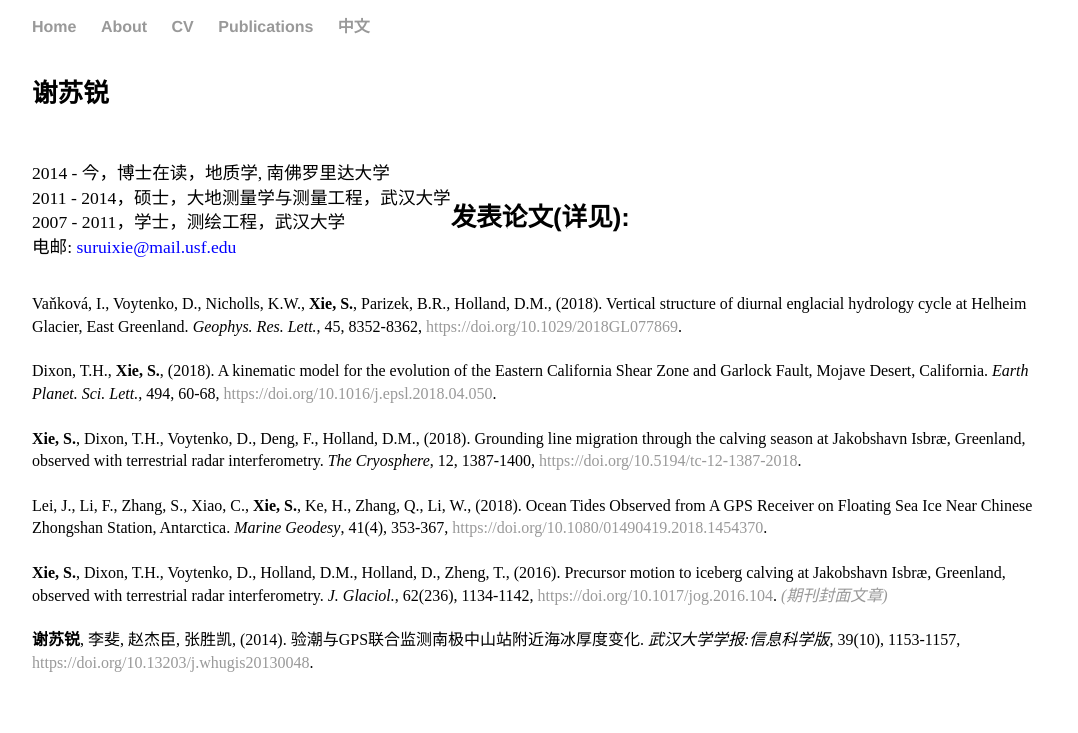
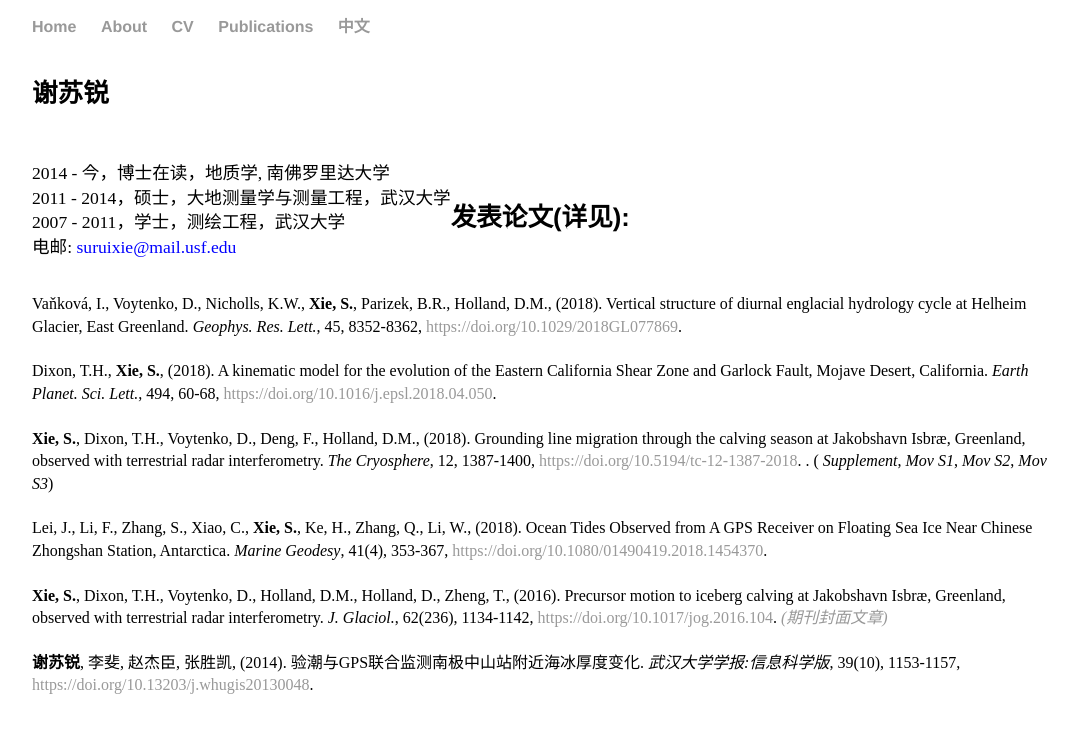
Before and after one commit to suruixie/suruixie.github.io, a Jekyll site: the page built from Chinese/index.html, in a window 1280 px wide. Shown: the top 733 px of the page, without its empty margins (96-1174 px from the left). Built offline with Jekyll 4.4.1, drawn with Linux system fonts in a browser that asks for light colours; a style sheet for code colours, icons or effects is not loaded.

Commit message:
Update index.html

```diff
--- a/Chinese/index.html
+++ b/Chinese/index.html
@@ -23,7 +23,7 @@
 		<br style="line-height:0.1em">
 		Dixon, T.H., <strong>Xie, S.</strong>, (2018). A kinematic model for the evolution of the Eastern California Shear Zone and Garlock Fault, Mojave Desert, California. <em>Earth Planet. Sci. Lett.</em>, 494, 60-68, <a href="https://doi.org/10.1016/j.epsl.2018.04.050">https://doi.org/10.1016/j.epsl.2018.04.050</a>.  <br>
 		<br style="line-height:0.1em">
-		<strong>Xie, S.</strong>, Dixon, T.H., Voytenko, D., Deng, F., Holland, D.M., (2018). Grounding line migration through the calving season at Jakobshavn Isbræ, Greenland, observed with terrestrial radar interferometry. <em>The Cryosphere</em>, 12, 1387-1400, <a href="https://doi.org/10.5194/tc-12-1387-2018">https://doi.org/10.5194/tc-12-1387-2018</a>.  <br>
+		<strong>Xie, S.</strong>, Dixon, T.H., Voytenko, D., Deng, F., Holland, D.M., (2018). Grounding line migration through the calving season at Jakobshavn Isbræ, Greenland, observed with terrestrial radar interferometry. <em>The Cryosphere</em>, 12, 1387-1400, <a href="https://doi.org/10.5194/tc-12-1387-2018">https://doi.org/10.5194/tc-12-1387-2018</a>. . (<em><a href="../suppl/2018/Xie_2018_TC_supp.pdf" style="color:#000000;"> Supplement</a></em>, <em><a href="../suppl/2018/Xie18_movS1_2012.mp4" style="color:#000000;"> Mov S1</a></em>, <em><a href="../suppl/2018/Xie18_movS2_2015.mp4" style="color:#000000;"> Mov S2</a></em>, <em><a href="../suppl/2018/Xie18_movS3_2016.mp4" style="color:#000000;"> Mov S3</a></em>)  <br>
 		<br style="line-height:0.1em">
 		Lei, J., Li, F., Zhang, S., Xiao, C., <strong>Xie, S.</strong>, Ke, H., Zhang, Q., Li, W., (2018). Ocean Tides Observed from A GPS Receiver on Floating Sea Ice Near Chinese Zhongshan Station, Antarctica. <em>Marine Geodesy</em>, 41(4), 353-367, <a href="https://doi.org/10.1080/01490419.2018.1454370">https://doi.org/10.1080/01490419.2018.1454370</a>.  <br>
 		<br style="line-height:0.1em">
```
